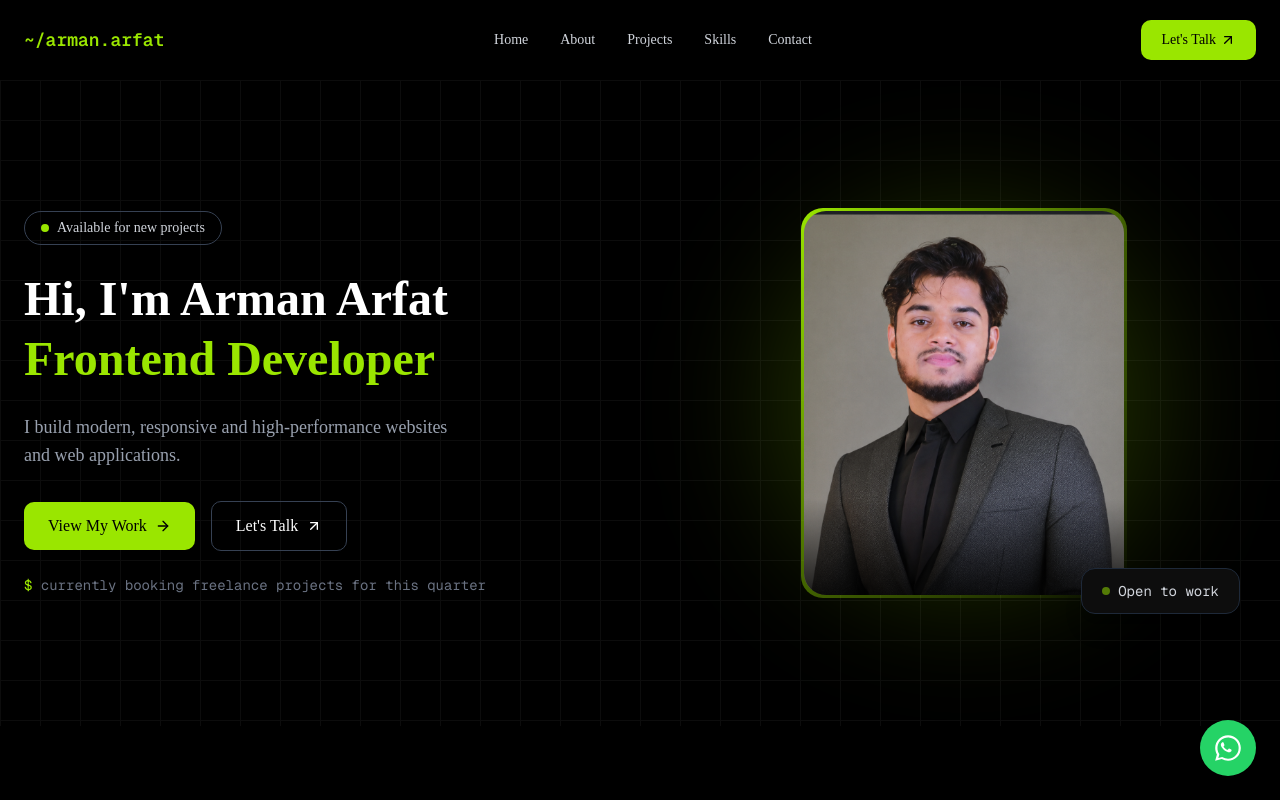
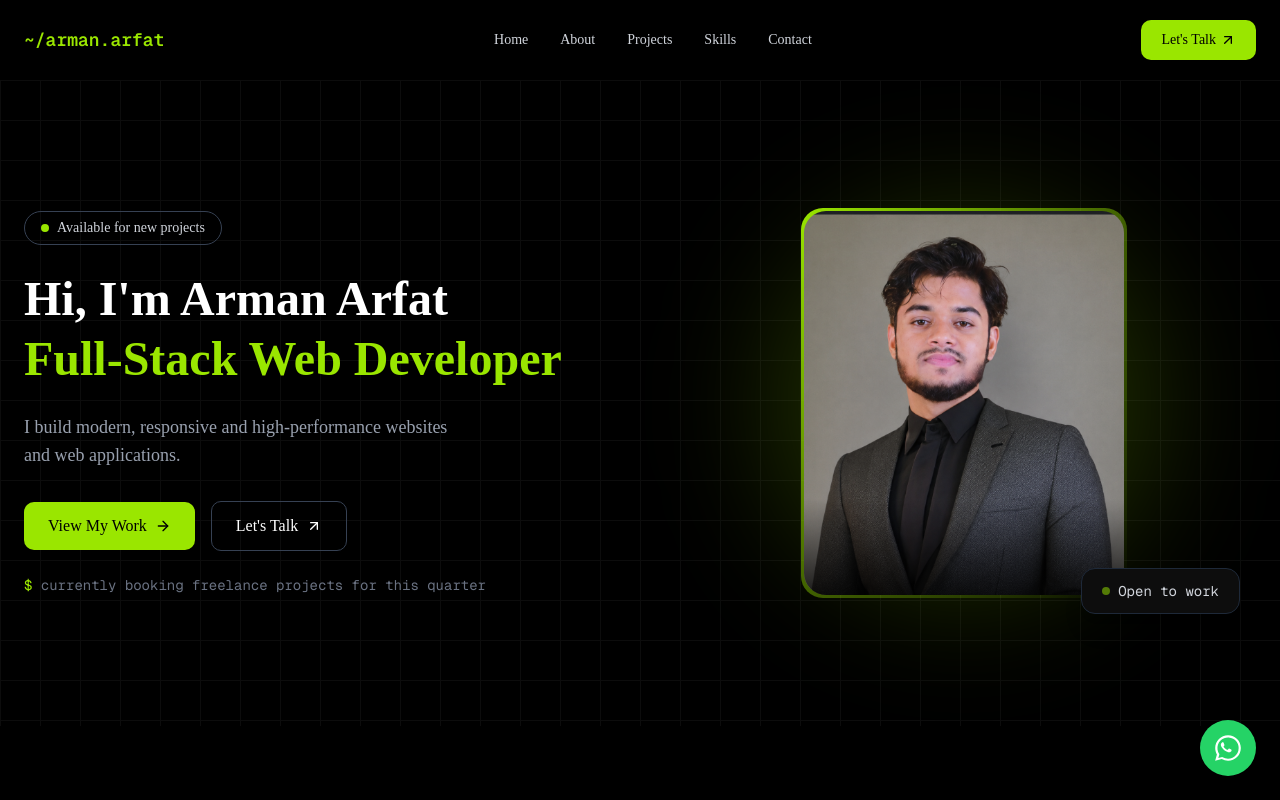
Before and after one commit to arman-c0der/armanarfat-portfolio, a Next.js app: page / in a window 1280 px wide. Shown: the top 800 px of the page. Built offline with nearby package versions, Linux system fonts and the light colour scheme.

Commit message:
informaiton changes

```diff
--- a/app/components/portfolio/Hero.jsx
+++ b/app/components/portfolio/Hero.jsx
@@ -48,7 +48,7 @@ export default function HeroSection() {
             variants={item}
             className="text-4xl md:text-5xl font-bold text-lime-400 leading-tight mb-6"
           >
-            Frontend Developer
+            Full-Stack Web Developer
           </motion.h2>
 
           <motion.p variants={item} className="text-gray-400 text-lg max-w-md mb-8">
```
